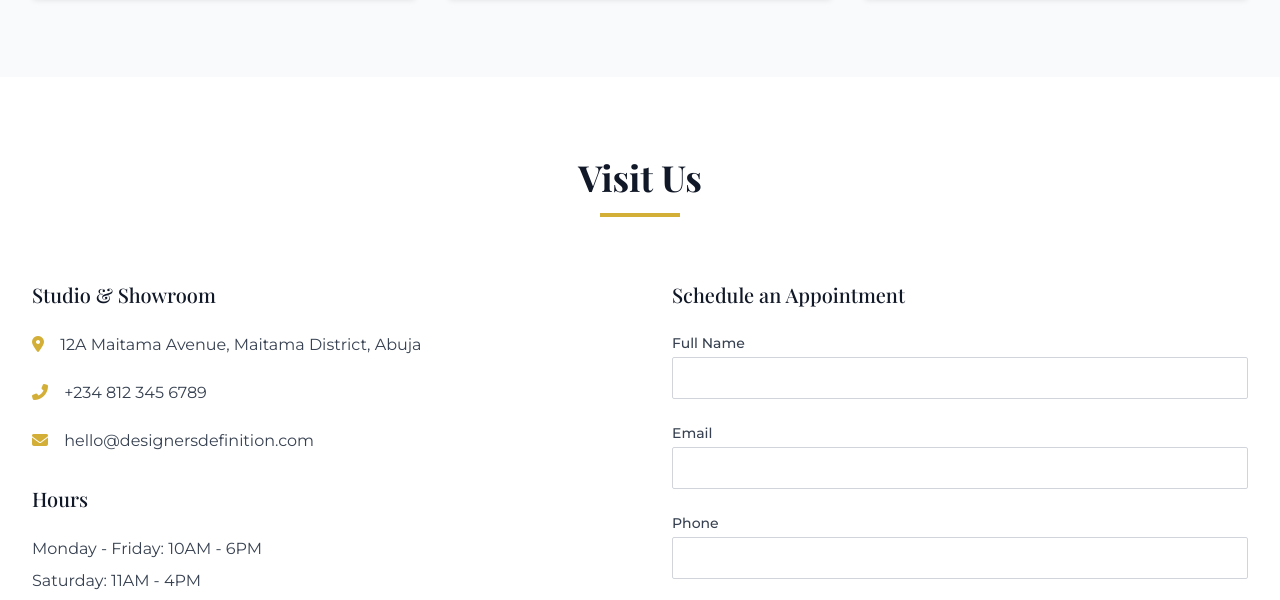
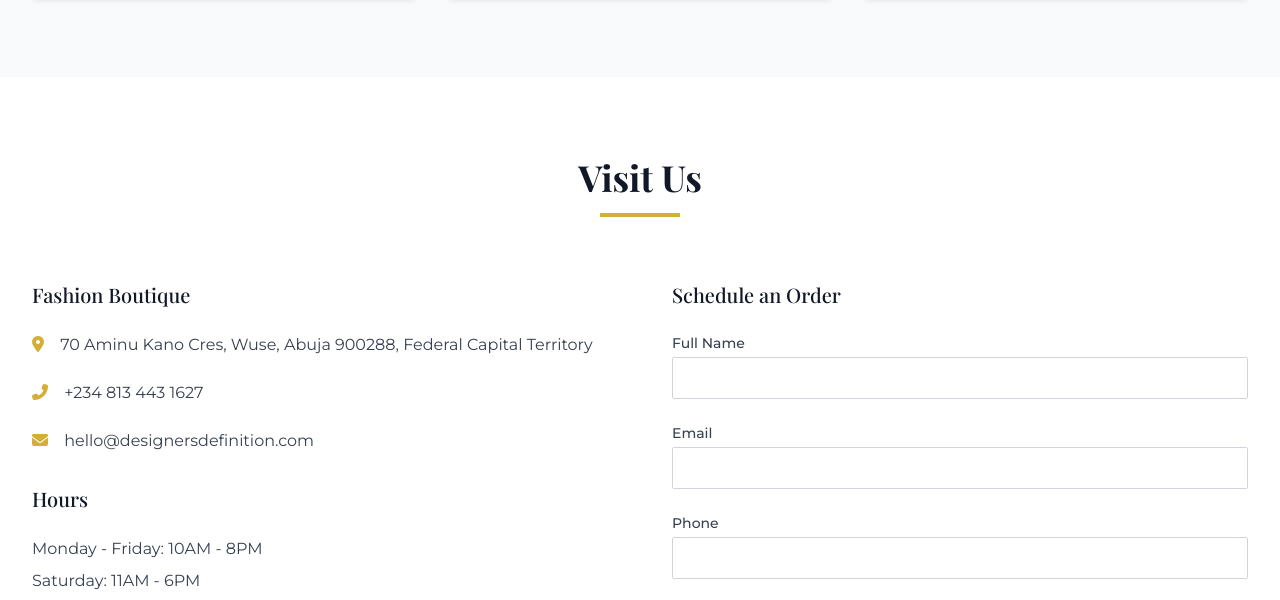
Before and after one commit to JohnProgrammin/DesignersDefinition, a plain HTML site: page index.html in a window 1280 px wide. Shown: the part 2645-3245 px from the top of the page. Drawn offline with nearby package versions, Linux system fonts and the light colour scheme.

Commit message:
Update index.html

```diff
--- a/index.html
+++ b/index.html
@@ -265,7 +265,7 @@
                         We believe true luxury lies in the details - from the precision of our stitching to the ethical sourcing of our materials. This philosophy has made us the choice of discerning clients across West Africa.
                     </p>
                     <a href="#contact" class="inline-flex items-center px-6 py-3 border border-transparent text-sm font-medium rounded-sm text-white bg-gold hover:bg-opacity-90 transition duration-300">
-                        Visit Our Studio
+                        Visit Our Boutique
                     </a>
                 </div>
             </div>
@@ -345,14 +345,14 @@
 
             <div class="lg:grid lg:grid-cols-2 lg:gap-16">
                 <div class="mb-12 lg:mb-0" data-aos="fade-right">
-                    <h3 class="text-xl font-serif font-medium text-gray-900 mb-6">Studio & Showroom</h3>
+                    <h3 class="text-xl font-serif font-medium text-gray-900 mb-6">Fashion Boutique</h3>
                     <p class="text-gray-700 mb-6">
                         <i class="fas fa-map-marker-alt text-gold mr-3"></i>
-                        12A Maitama Avenue, Maitama District, Abuja
+                        70 Aminu Kano Cres, Wuse, Abuja 900288, Federal Capital Territory
                     </p>
                     <p class="text-gray-700 mb-6">
                         <i class="fas fa-phone-alt text-gold mr-3"></i>
-                        +234 812 345 6789
+                        +234 813 443 1627
                     </p>
                     <p class="text-gray-700 mb-8">
                         <i class="fas fa-envelope text-gold mr-3"></i>
@@ -360,8 +360,8 @@
                     </p>
 
                     <h3 class="text-xl font-serif font-medium text-gray-900 mb-6">Hours</h3>
-                    <p class="text-gray-700 mb-2">Monday - Friday: 10AM - 6PM</p>
-                    <p class="text-gray-700 mb-8">Saturday: 11AM - 4PM</p>
+                    <p class="text-gray-700 mb-2">Monday - Friday: 10AM - 8PM</p>
+                    <p class="text-gray-700 mb-8">Saturday: 11AM - 6PM</p>
 
                     <div class="flex space-x-4">
                         <a href="#" class="text-gray-700 hover:text-gold transition duration-300">
@@ -377,7 +377,7 @@
                 </div>
 
                 <div data-aos="fade-left" data-aos-delay="200">
-                    <h3 class="text-xl font-serif font-medium text-gray-900 mb-6">Schedule an Appointment</h3>
+                    <h3 class="text-xl font-serif font-medium text-gray-900 mb-6">Schedule an Order</h3>
                     <form id="contact-form" class="space-y-6">
                         <div class="form-group">
                             <label for="name" class="block text-sm font-medium text-gray-700 mb-1">Full Name</label>
```
